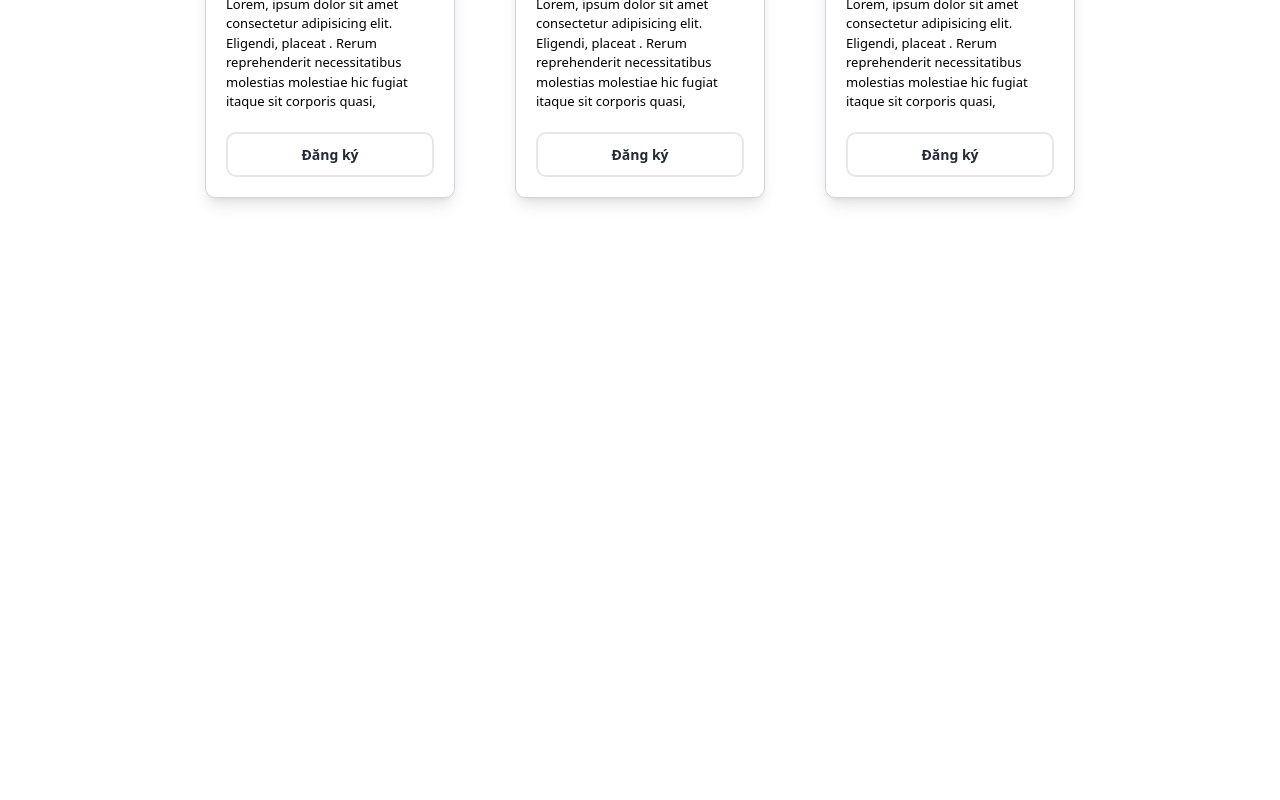
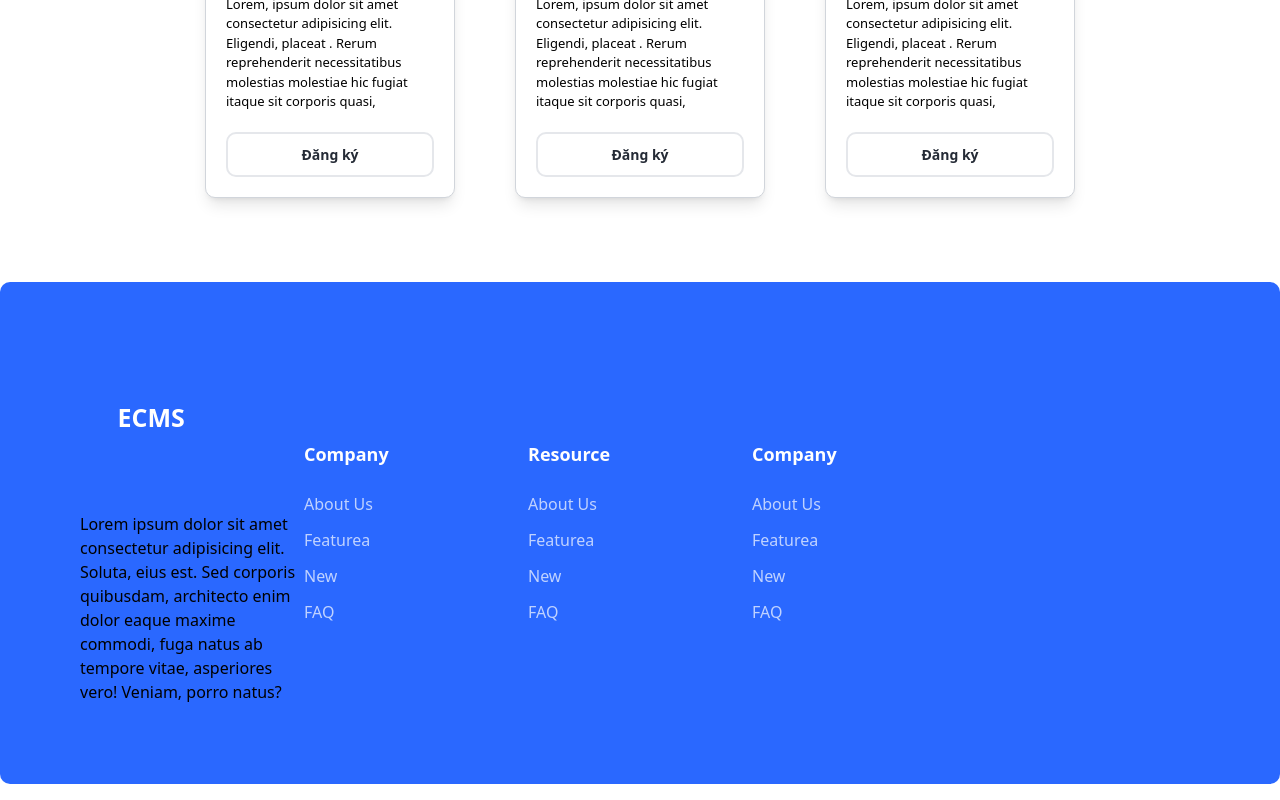
Before and after one commit to caoxuanphuoc/EMS_Fronend, a React (Vite) app: page / in a window 1280 px wide. Shown: the part 1340-2140 px from the top of the page. Before the commit the page ends 1574 px from the top, so only its background shows below. Built offline with nearby package versions, Linux system fonts and the light colour scheme.

Commit message:
add footer

```diff
--- a/src/App.tsx
+++ b/src/App.tsx
@@ -10,20 +10,23 @@ import { Outlet } from 'react-router-dom'
 const App = () => {
 
   return (
-    <div className='app-container'>
+    <div className='app-container relative'>
       <div className="header-container">
         <Header />
       </div>
-      <div className="main-container">
+      <div className="main-container sticky">
         <div className="sideNav"></div>
         <div className="app-content">
           <Outlet />
         </div>
       </div>
+      <div className='mt-16 sticky'>
+        <Footer />
+      </div>
       {/* <NavBar />
       <SearchBar />
       <Course />
-      <Footer /> */}
+      */}
     </div>
   )
 }
```
